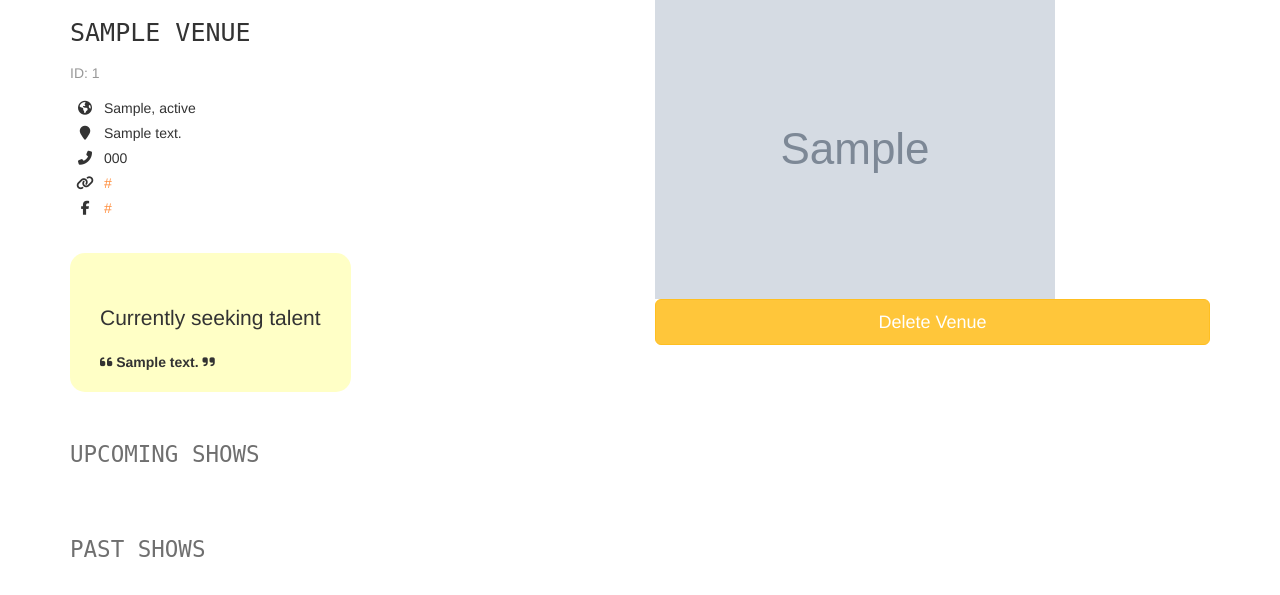
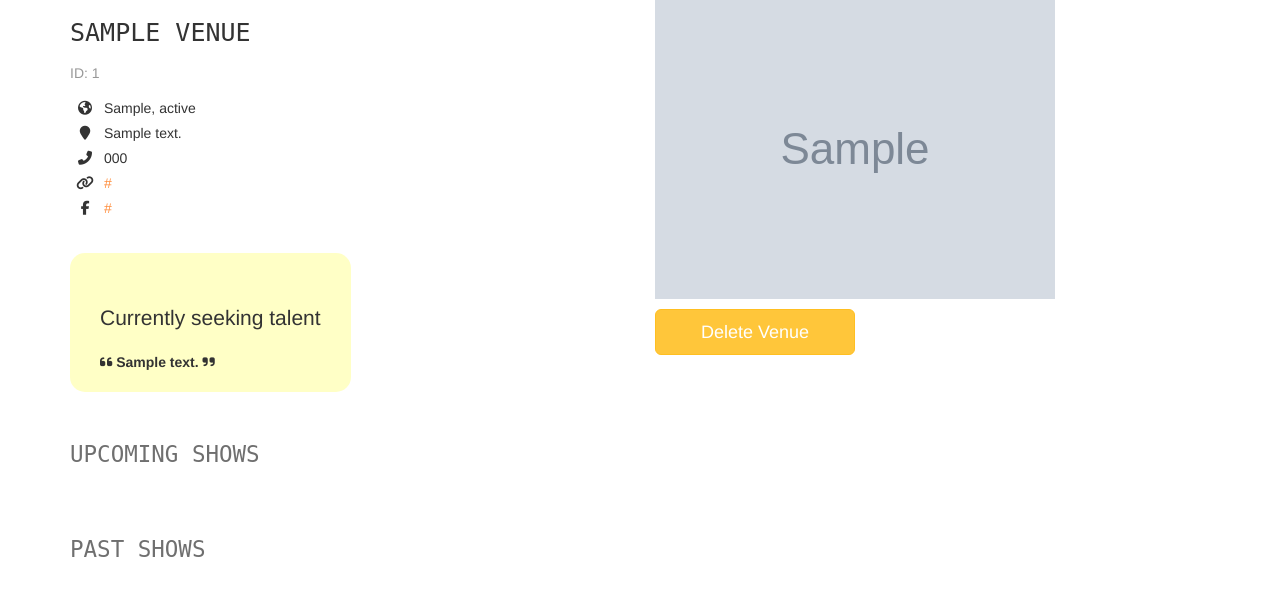
Before and after one commit to alexxsanya/fyyur, a Flask app: page /venues/1 in a window 1280 px wide. Shown: the part 81-676 px from the top of the page. Run offline with Flask 2, Linux system fonts and the light colour scheme; tables that the repository leaves empty hold one stand-in row (values such as "Sample post"); grey boxes marked "Sample" are stand-in pictures; some libraries are stand-ins or nearby versions.

Commit message:
add style for the delete btn

```diff
--- a/static/css/main.css
+++ b/static/css/main.css
@@ -209,3 +209,8 @@
 .subtitle {
   opacity: 0.5;
 }
+
+input#delete-btn {
+  width: 200px;
+  margin: 10px 0;
+}
```
